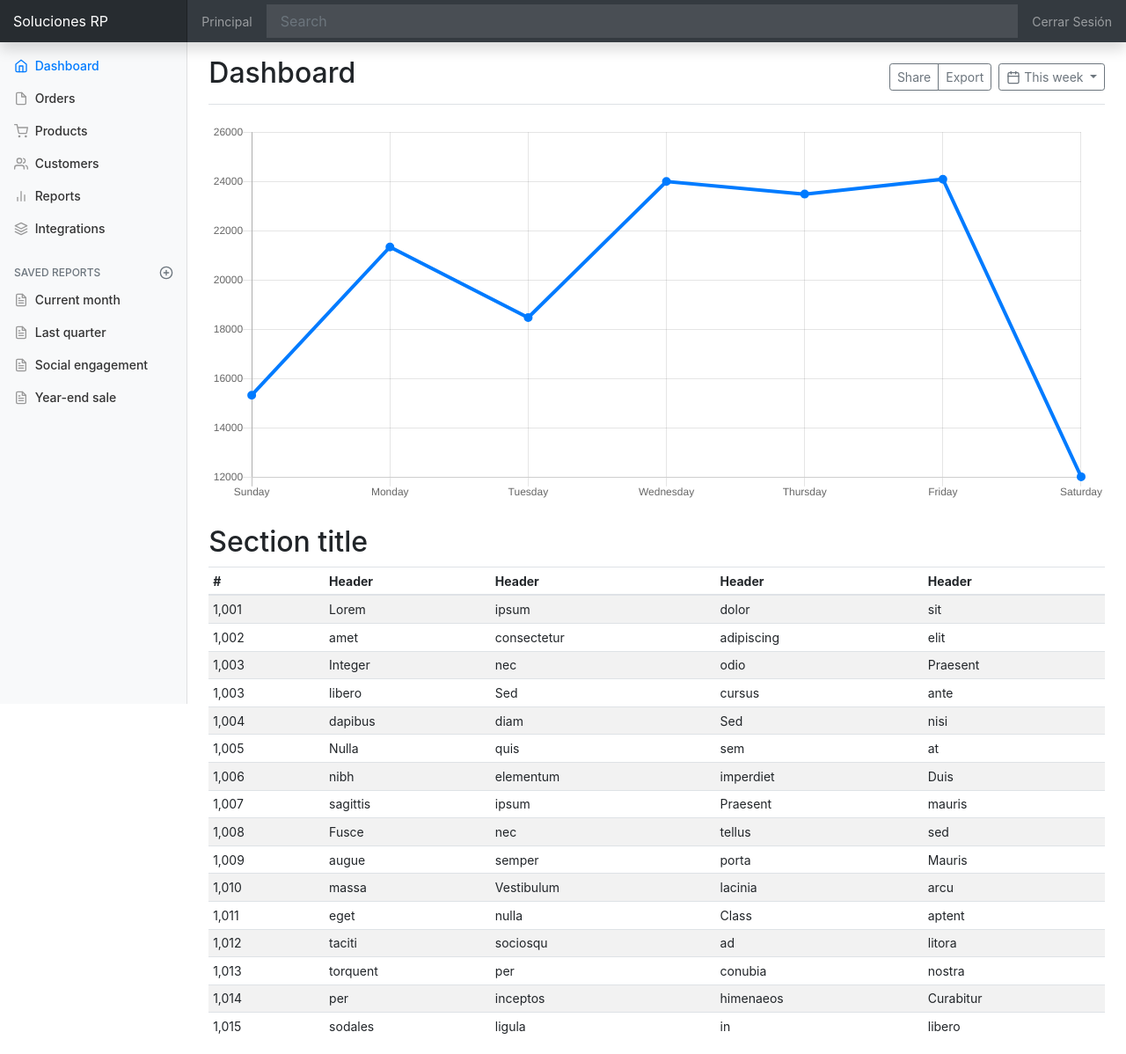
After one commit to DavidZerox8/rp, a PHP site: page /view/admin/panel.php in a window 1280 px wide. The commit adds this page. Shown: the whole page at 88% size. Run offline with PHP 8.4, Linux system fonts and the light colour scheme; a user stored in the database is signed in; some libraries are stand-ins or nearby versions.

Commit message:
Se agrego una plantilla para una panel de control, ademas de añadir los estilos correspondientes a esa pagina. Validar funcionalidad, ademas de traduccion general de la pagina

```diff
--- /dev/null
+++ b/assets/css/dashboard.css
@@ -0,0 +1,100 @@
+body {
+  font-size: .875rem;
+}
+
+.feather {
+  width: 16px;
+  height: 16px;
+  vertical-align: text-bottom;
+}
+
+/*
+ * Sidebar
+ */
+
+.sidebar {
+  position: fixed;
+  top: 0;
+  bottom: 0;
+  left: 0;
+  z-index: 100; /* Behind the navbar */
+  padding: 48px 0 0; /* Height of navbar */
+  box-shadow: inset -1px 0 0 rgba(0, 0, 0, .1);
+}
+
+.sidebar-sticky {
+  position: relative;
+  top: 0;
+  height: calc(100vh - 48px);
+  padding-top: .5rem;
+  overflow-x: hidden;
+  overflow-y: auto; /* Scrollable contents if viewport is shorter than content. */
+}
+
+@supports ((position: -webkit-sticky) or (position: sticky)) {
+  .sidebar-sticky {
+    position: -webkit-sticky;
+    position: sticky;
+  }
+}
+
+.sidebar .nav-link {
+  font-weight: 500;
+  color: #333;
+}
+
+.sidebar .nav-link .feather {
+  margin-right: 4px;
+  color: #999;
+}
+
+.sidebar .nav-link.active {
+  color: #007bff;
+}
+
+.sidebar .nav-link:hover .feather,
+.sidebar .nav-link.active .feather {
+  color: inherit;
+}
+
+.sidebar-heading {
+  font-size: .75rem;
+  text-transform: uppercase;
+}
+
+/*
+ * Content
+ */
+
+[role="main"] {
+  padding-top: 48px; /* Space for fixed navbar */
+}
+
+/*
+ * Navbar
+ */
+
+.navbar-brand {
+  padding-top: .75rem;
+  padding-bottom: .75rem;
+  font-size: 1rem;
+  background-color: rgba(0, 0, 0, .25);
+  box-shadow: inset -1px 0 0 rgba(0, 0, 0, .25);
+}
+
+.navbar .form-control {
+  padding: .75rem 1rem;
+  border-width: 0;
+  border-radius: 0;
+}
+
+.form-control-dark {
+  color: #fff;
+  background-color: rgba(255, 255, 255, .1);
+  border-color: rgba(255, 255, 255, .1);
+}
+
+.form-control-dark:focus {
+  border-color: transparent;
+  box-shadow: 0 0 0 3px rgba(255, 255, 255, .25);
+}
--- a/index.php
+++ b/index.php
@@ -1000,7 +1000,7 @@
             </div>
         </div><!-- fin seccion contacto-->
 
-        <!-- Inicio Modal -->
+        <!-- Modal Login -->
     <div class="modal fade" id="Modal" style="position: fixed !important; z-index: 10000;">
         <div class="modal-dialog modal-dialog-centered">
             <div class="modal-content">
--- a/view/admin/index.php
+++ b/view/admin/index.php
@@ -63,7 +63,7 @@ if(!isset($_SESSION['tipo']) || $_SESSION['tipo'] != 2){
                 <ul>
                     <li><a href="#"><?php echo $_SESSION['nombre']; ?></a></li>
                     <li class="active"><a href="#header">Inicio</a></li>
-                    <li><a href="#team">Equipo</a></li>
+                    <li><a href="panel.php">Panel</a></li>
                     <li><a href="#contact">Contacto</a></li>
 
                     <li>
--- /dev/null
+++ b/view/admin/panel.php
@@ -0,0 +1,332 @@
+<?php
+session_start();
+
+if(!isset($_SESSION['tipo']) || $_SESSION['tipo'] != 2){
+    header('Location: ../../index.php');
+    exit;
+} else {
+    // Show users the page!
+}
+?>
+
+<!DOCTYPE html>
+<html lang="en">
+
+<head>
+    <meta charset="utf-8">
+    <meta name="viewport" content="width=device-width, initial-scale=1, shrink-to-fit=no">
+    <meta name="description" content="">
+    <meta name="author" content="">
+    <link rel="icon" href="/docs/4.1/assets/img/favicons/favicon.ico">
+
+    <title>Panel</title>
+
+    <link rel="canonical" href="https://getbootstrap.com/docs/4.1/examples/dashboard/">
+
+    <!-- Bootstrap core CSS -->
+    <link href="../../assets/vendor/bootstrap/css/bootstrap.css" rel="stylesheet">
+
+    <!-- Custom styles for this template -->
+    <link href="../../assets/css/dashboard.css" rel="stylesheet">
+</head>
+
+<body>
+    <nav class="navbar navbar-dark fixed-top bg-dark flex-md-nowrap p-0 shadow">
+        <a class="navbar-brand col-sm-3 col-md-2 mr-0" href="#">Soluciones <span>RP</span></a>
+
+        <ul class="navbar-nav px-3">
+
+            <li class="nav-item text-nowrap">
+                <a class="nav-link" href="index.php">Principal</a>
+            </li>
+        </ul>
+
+        <input class="form-control form-control-dark w-100" type="text" placeholder="Search" aria-label="Search">
+        <ul class="navbar-nav px-3">
+
+            <li class="nav-item text-nowrap">
+                <a class="nav-link" href="../../controller/cerrarSesion.php">Cerrar Sesi&oacute;n</a>
+            </li>
+        </ul>
+    </nav>
+
+    <div class="container-fluid">
+        <div class="row">
+            <nav class="col-md-2 d-none d-md-block bg-light sidebar">
+                <div class="sidebar-sticky">
+                    <ul class="nav flex-column">
+                        <li class="nav-item">
+                            <a class="nav-link active" href="#">
+                                <span data-feather="home"></span>
+                                Dashboard <span class="sr-only">(current)</span>
+                            </a>
+                        </li>
+                        <li class="nav-item">
+                            <a class="nav-link" href="#">
+                                <span data-feather="file"></span>
+                                Orders
+                            </a>
+                        </li>
+                        <li class="nav-item">
+                            <a class="nav-link" href="#">
+                                <span data-feather="shopping-cart"></span>
+                                Products
+                            </a>
+                        </li>
+                        <li class="nav-item">
+                            <a class="nav-link" href="#">
+                                <span data-feather="users"></span>
+                                Customers
+                            </a>
+                        </li>
+                        <li class="nav-item">
+                            <a class="nav-link" href="#">
+                                <span data-feather="bar-chart-2"></span>
+                                Reports
+                            </a>
+                        </li>
+                        <li class="nav-item">
+                            <a class="nav-link" href="#">
+                                <span data-feather="layers"></span>
+                                Integrations
+                            </a>
+                        </li>
+                    </ul>
+
+                    <h6 class="sidebar-heading d-flex justify-content-between align-items-center px-3 mt-4 mb-1 text-muted">
+                        <span>Saved reports</span>
+                        <a class="d-flex align-items-center text-muted" href="#">
+                            <span data-feather="plus-circle"></span>
+                        </a>
+                    </h6>
+                    <ul class="nav flex-column mb-2">
+                        <li class="nav-item">
+                            <a class="nav-link" href="#">
+                                <span data-feather="file-text"></span>
+                                Current month
+                            </a>
+                        </li>
+                        <li class="nav-item">
+                            <a class="nav-link" href="#">
+                                <span data-feather="file-text"></span>
+                                Last quarter
+                            </a>
+                        </li>
+                        <li class="nav-item">
+                            <a class="nav-link" href="#">
+                                <span data-feather="file-text"></span>
+                                Social engagement
+                            </a>
+                        </li>
+                        <li class="nav-item">
+                            <a class="nav-link" href="#">
+                                <span data-feather="file-text"></span>
+                                Year-end sale
+                            </a>
+                        </li>
+                    </ul>
+                </div>
+            </nav>
+
+            <main role="main" class="col-md-9 ml-sm-auto col-lg-10 px-4">
+                <div class="d-flex justify-content-between flex-wrap flex-md-nowrap align-items-center pt-3 pb-2 mb-3 border-bottom">
+                    <h1 class="h2">Dashboard</h1>
+                    <div class="btn-toolbar mb-2 mb-md-0">
+                        <div class="btn-group mr-2">
+                            <button class="btn btn-sm btn-outline-secondary">Share</button>
+                            <button class="btn btn-sm btn-outline-secondary">Export</button>
+                        </div>
+                        <button class="btn btn-sm btn-outline-secondary dropdown-toggle">
+                            <span data-feather="calendar"></span>
+                            This week
+                        </button>
+                    </div>
+                </div>
+
+                <canvas class="my-4 w-100" id="myChart" width="900" height="380"></canvas>
+
+                <h2>Section title</h2>
+                <div class="table-responsive">
+                    <table class="table table-striped table-sm">
+                        <thead>
+                            <tr>
+                                <th>#</th>
+                                <th>Header</th>
+                                <th>Header</th>
+                                <th>Header</th>
+                                <th>Header</th>
+                            </tr>
+                        </thead>
+                        <tbody>
+                            <tr>
+                                <td>1,001</td>
+                                <td>Lorem</td>
+                                <td>ipsum</td>
+                                <td>dolor</td>
+                                <td>sit</td>
+                            </tr>
+                            <tr>
+                                <td>1,002</td>
+                                <td>amet</td>
+                                <td>consectetur</td>
+                                <td>adipiscing</td>
+                                <td>elit</td>
+                            </tr>
+                            <tr>
+                                <td>1,003</td>
+                                <td>Integer</td>
+                                <td>nec</td>
+                                <td>odio</td>
+                                <td>Praesent</td>
+                            </tr>
+                            <tr>
+                                <td>1,003</td>
+                                <td>libero</td>
+                                <td>Sed</td>
+                                <td>cursus</td>
+                                <td>ante</td>
+                            </tr>
+                            <tr>
+                                <td>1,004</td>
+                                <td>dapibus</td>
+                                <td>diam</td>
+                                <td>Sed</td>
+                                <td>nisi</td>
+                            </tr>
+                            <tr>
+                                <td>1,005</td>
+                                <td>Nulla</td>
+                                <td>quis</td>
+                                <td>sem</td>
+                                <td>at</td>
+                            </tr>
+                            <tr>
+                                <td>1,006</td>
+                                <td>nibh</td>
+                                <td>elementum</td>
+                                <td>imperdiet</td>
+                                <td>Duis</td>
+                            </tr>
+                            <tr>
+                                <td>1,007</td>
+                                <td>sagittis</td>
+                                <td>ipsum</td>
+                                <td>Praesent</td>
+                                <td>mauris</td>
+                            </tr>
+                            <tr>
+                                <td>1,008</td>
+                                <td>Fusce</td>
+                                <td>nec</td>
+                                <td>tellus</td>
+                                <td>sed</td>
+                            </tr>
+                            <tr>
+                                <td>1,009</td>
+                                <td>augue</td>
+                                <td>semper</td>
+                                <td>porta</td>
+                                <td>Mauris</td>
+                            </tr>
+                            <tr>
+                                <td>1,010</td>
+                                <td>massa</td>
+                                <td>Vestibulum</td>
+                                <td>lacinia</td>
+                                <td>arcu</td>
+                            </tr>
+                            <tr>
+                                <td>1,011</td>
+                                <td>eget</td>
+                                <td>nulla</td>
+                                <td>Class</td>
+                                <td>aptent</td>
+                            </tr>
+                            <tr>
+                                <td>1,012</td>
+                                <td>taciti</td>
+                                <td>sociosqu</td>
+                                <td>ad</td>
+                                <td>litora</td>
+                            </tr>
+                            <tr>
+                                <td>1,013</td>
+                                <td>torquent</td>
+                                <td>per</td>
+                                <td>conubia</td>
+                                <td>nostra</td>
+                            </tr>
+                            <tr>
+                                <td>1,014</td>
+                                <td>per</td>
+                                <td>inceptos</td>
+                                <td>himenaeos</td>
+                                <td>Curabitur</td>
+                            </tr>
+                            <tr>
+                                <td>1,015</td>
+                                <td>sodales</td>
+                                <td>ligula</td>
+                                <td>in</td>
+                                <td>libero</td>
+                            </tr>
+                        </tbody>
+                    </table>
+                </div>
+            </main>
+        </div>
+    </div>
+
+    <!-- Bootstrap core JavaScript
+    ================================================== -->
+    <!-- Placed at the end of the document so the pages load faster -->
+    <script src="https://code.jquery.com/jquery-3.3.1.slim.min.js" integrity="sha384-q8i/X+965DzO0rT7abK41JStQIAqVgRVzpbzo5smXKp4YfRvH+8abtTE1Pi6jizo" crossorigin="anonymous"></script>
+    <script>
+        window.jQuery || document.write('<script src="../../assets/js/vendor/jquery-slim.min.js"><\/script>')
+
+    </script>
+    <script src="../../assets/js/vendor/popper.min.js"></script>
+    <script src="../../dist/js/bootstrap.min.js"></script>
+
+    <!-- Icons -->
+    <script src="https://unpkg.com/feather-icons/dist/feather.min.js"></script>
+    <script>
+        feather.replace()
+
+    </script>
+
+    <!-- Graphs -->
+    <script src="https://cdnjs.cloudflare.com/ajax/libs/Chart.js/2.7.1/Chart.min.js"></script>
+    <script>
+        var ctx = document.getElementById("myChart");
+        var myChart = new Chart(ctx, {
+            type: 'line',
+            data: {
+                labels: ["Sunday", "Monday", "Tuesday", "Wednesday", "Thursday", "Friday", "Saturday"],
+                datasets: [{
+                    data: [15339, 21345, 18483, 24003, 23489, 24092, 12034],
+                    lineTension: 0,
+                    backgroundColor: 'transparent',
+                    borderColor: '#007bff',
+                    borderWidth: 4,
+                    pointBackgroundColor: '#007bff'
+                }]
+            },
+            options: {
+                scales: {
+                    yAxes: [{
+                        ticks: {
+                            beginAtZero: false
+                        }
+                    }]
+                },
+                legend: {
+                    display: false,
+                }
+            }
+        });
+
+    </script>
+</body>
+
+</html>
```
Also changed, not shown: servicios.php (+37 -1 lines).
